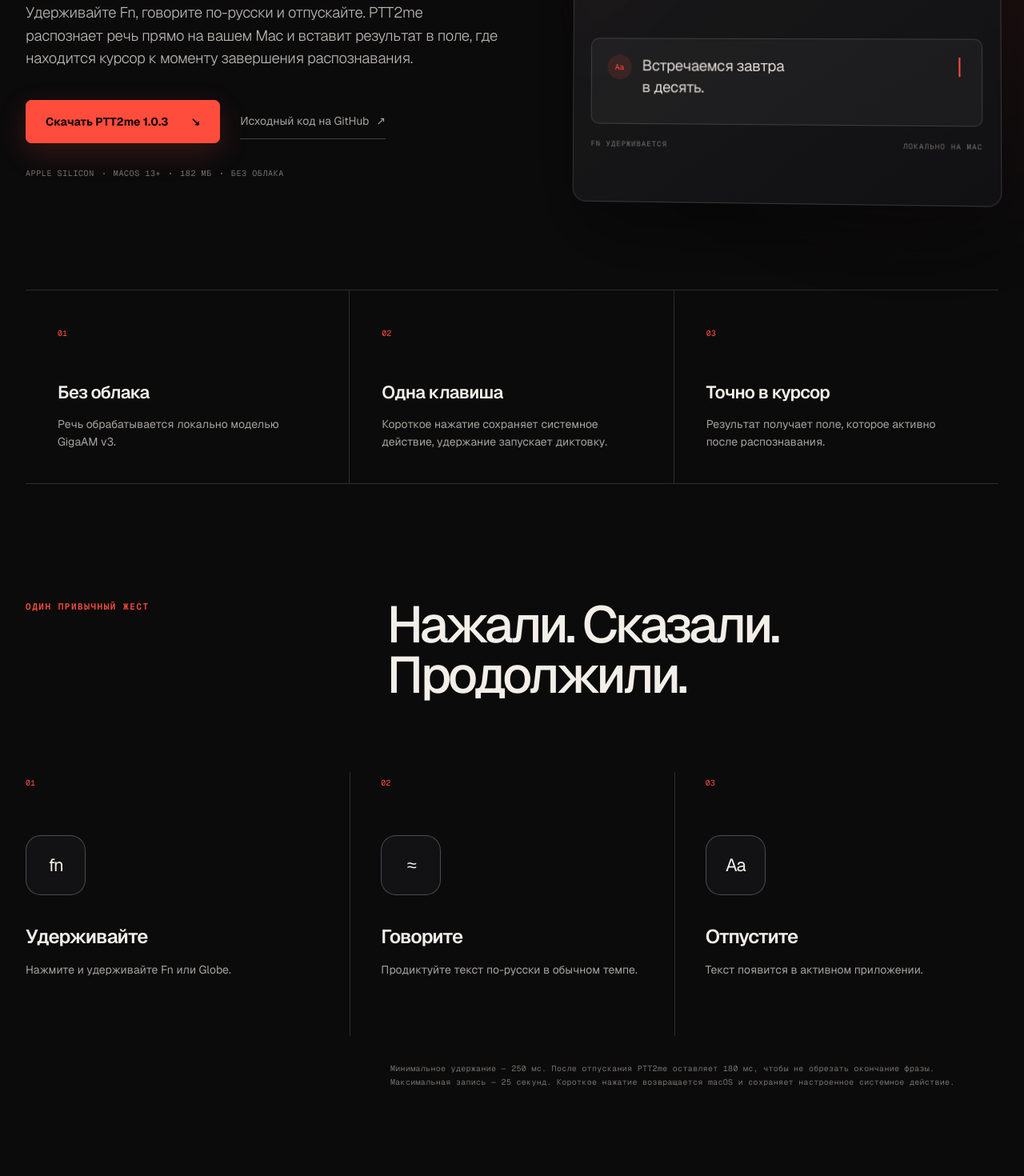
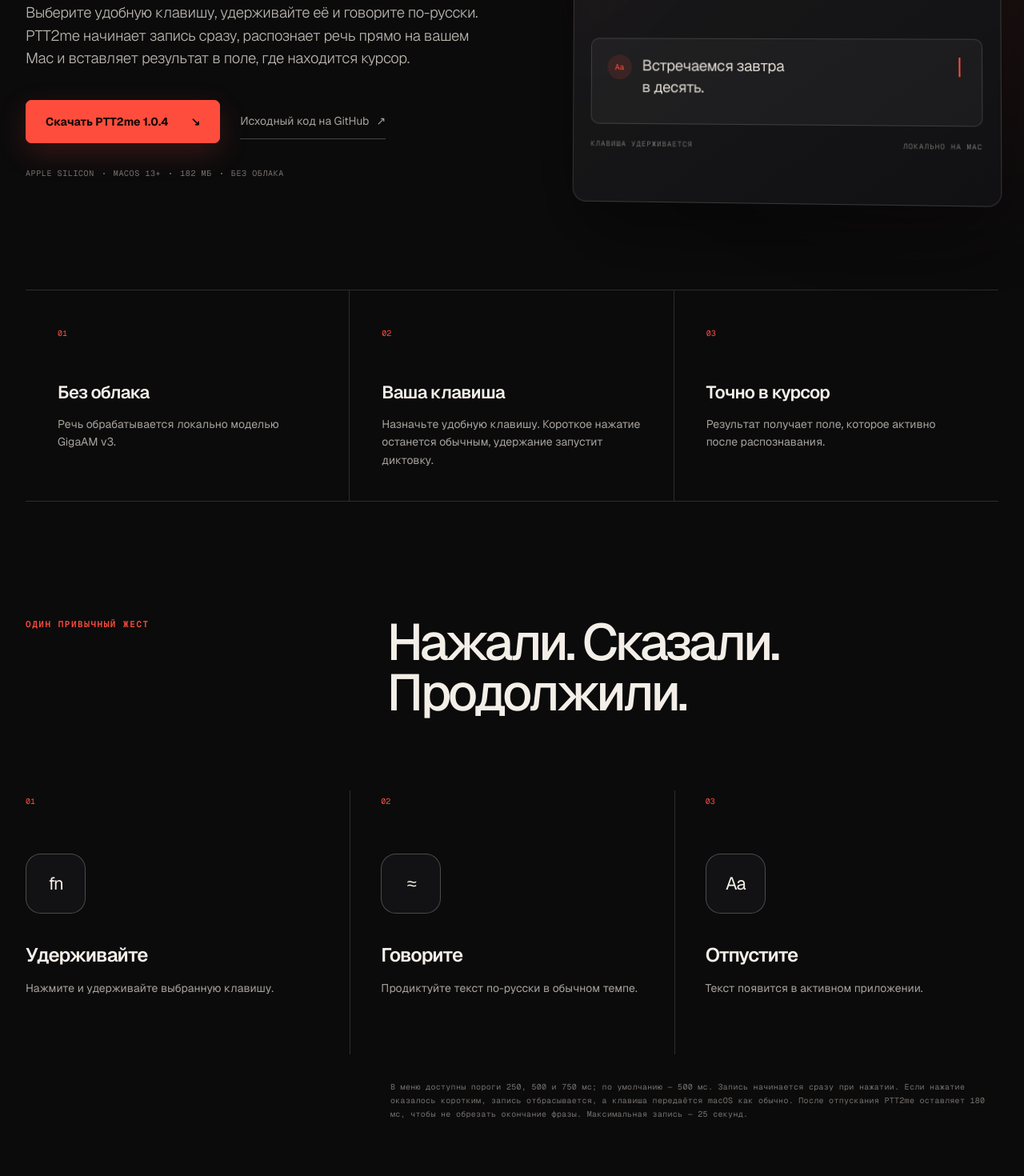
Before and after one commit to Torin2023/PTT2me, a Next.js app in the folder site/: page / in a window 1280 px wide. Shown: the part 440-1910 px from the top of the page at 80% size. Built offline with nearby package versions, Linux system fonts and the light colour scheme.

Commit message:
feat: sync product site with v1.0.4

```diff
--- a/site/app/layout.tsx
+++ b/site/app/layout.tsx
@@ -23,13 +23,13 @@
     metadataBase: new URL(origin),
     title: "PTT2me — локальная диктовка для macOS",
     description:
-      "Удерживайте Fn, говорите по-русски и вставляйте результат в поле, где находится курсор. Полностью локально на Apple Silicon.",
+      "Назначьте удобную клавишу, говорите по-русски и вставляйте результат в поле, где находится курсор. Полностью локально на Apple Silicon.",
     openGraph: {
       type: "website",
       locale: "ru_RU",
       title: "PTT2me — локальная диктовка для macOS",
       description:
-        "Удерживайте Fn, говорите по-русски и вставляйте результат в поле, где находится курсор. Полностью локально на Apple Silicon.",
+        "Назначьте удобную клавишу, говорите по-русски и вставляйте результат в поле, где находится курсор. Полностью локально на Apple Silicon.",
       images: [
         {
           url: "/og.png",
@@ -43,7 +43,7 @@
       card: "summary_large_image",
       title: "PTT2me — локальная диктовка для macOS",
       description:
-        "Удерживайте Fn, говорите по-русски и вставляйте результат в поле, где находится курсор. Полностью локально на Apple Silicon.",
+        "Назначьте удобную клавишу, говорите по-русски и вставляйте результат в поле, где находится курсор. Полностью локально на Apple Silicon.",
       images: ["/og.png"],
     },
     icons: {
--- a/site/app/page.tsx
+++ b/site/app/page.tsx
@@ -1,10 +1,10 @@
 const DOWNLOAD_URL =
-  "https://github.com/Torin2023/PTT2me/releases/download/v1.0.3/PTT2me-1.0.3-macos-arm64.dmg";
+  "https://github.com/Torin2023/PTT2me/releases/download/v1.0.4/PTT2me-1.0.4-macos-arm64.dmg";
 const REPOSITORY_URL = "https://github.com/Torin2023/PTT2me";
-const RELEASE_URL = `${REPOSITORY_URL}/releases/tag/v1.0.3`;
+const RELEASE_URL = `${REPOSITORY_URL}/releases/tag/v1.0.4`;
 
 const steps = [
-  ["01", "Удерживайте", "Нажмите и удерживайте Fn или Globe."],
+  ["01", "Удерживайте", "Нажмите и удерживайте выбранную клавишу."],
   ["02", "Говорите", "Продиктуйте текст по-русски в обычном темпе."],
   ["03", "Отпустите", "Текст появится в активном приложении."],
 ];
@@ -40,7 +40,7 @@
           <p className="eyebrow">
             <span aria-hidden="true" />
             Локальная диктовка для macOS
-            <span className="preview-badge">Preview 1.0.3</span>
+            <span className="preview-badge">Preview 1.0.4</span>
           </p>
           <h1>
             Говорите —
@@ -48,13 +48,13 @@
             текст уже там<span aria-hidden="true">.</span>
           </h1>
           <p className="lede">
-            Удерживайте Fn, говорите по-русски и отпускайте. PTT2me распознает
-            речь прямо на вашем Mac и вставит результат в поле, где находится
-            курсор к моменту завершения распознавания.
+            Выберите удобную клавишу, удерживайте её и говорите по-русски.
+            PTT2me начинает запись сразу, распознает речь прямо на вашем Mac и
+            вставляет результат в поле, где находится курсор.
           </p>
           <div className="hero-actions">
             <a className="button" href={DOWNLOAD_URL}>
-              Скачать PTT2me 1.0.3
+              Скачать PTT2me 1.0.4
               <span aria-hidden="true">↘</span>
             </a>
             <a className="text-link" href={REPOSITORY_URL}>
@@ -69,7 +69,7 @@
 
         <div
           className="dictation-demo"
-          aria-label="Схема: удерживайте Fn, говорите и получите текст"
+          aria-label="Схема: удерживайте выбранную клавишу, говорите и получите текст"
         >
           <div className="demo-topline">
             <span>PTT2me</span>
@@ -101,7 +101,7 @@
             <i aria-hidden="true" />
           </div>
           <div className="demo-caption">
-            <span>Fn удерживается</span>
+            <span>Клавиша удерживается</span>
             <span>Локально на Mac</span>
           </div>
         </div>
@@ -115,10 +115,10 @@
         </article>
         <article>
           <span>02</span>
-          <h2>Одна клавиша</h2>
+          <h2>Ваша клавиша</h2>
           <p>
-            Короткое нажатие сохраняет системное действие, удержание запускает
-            диктовку.
+            Назначьте удобную клавишу. Короткое нажатие останется обычным,
+            удержание запустит диктовку.
           </p>
         </article>
         <article>
@@ -146,10 +146,11 @@
           ))}
         </div>
         <p className="fine-print">
-          Минимальное удержание — 250 мс. После отпускания PTT2me оставляет
-          180 мс, чтобы не обрезать окончание фразы. Максимальная запись —
-          25 секунд. Короткое нажатие возвращается macOS и сохраняет настроенное
-          системное действие.
+          В меню доступны пороги 250, 500 и 750 мс; по умолчанию — 500 мс.
+          Запись начинается сразу при нажатии. Если нажатие оказалось коротким,
+          запись отбрасывается, а клавиша передаётся macOS как обычно. После
+          отпускания PTT2me оставляет 180 мс, чтобы не обрезать окончание фразы.
+          Максимальная запись — 25 секунд.
         </p>
       </section>
 
@@ -198,7 +199,7 @@
             </span>
             <div>
               <b>Мониторинг ввода</b>
-              <p>Чтобы реагировать на Fn или Globe.</p>
+              <p>Чтобы реагировать на назначенную клавишу.</p>
             </div>
           </article>
           <article>
@@ -219,7 +220,7 @@
 
       <section className="section install" id="install">
         <div className="install-copy">
-          <p className="eyebrow">PTT2me Preview 1.0.3</p>
+          <p className="eyebrow">PTT2me Preview 1.0.4</p>
           <h2>Готовы говорить?</h2>
           <p>Для Mac с Apple Silicon и macOS 13 Ventura или новее.</p>
           <a className="button" href={DOWNLOAD_URL}>
@@ -259,11 +260,11 @@
         <p>
           SHA-256{" "}
           <code>
-            513ddace2ca4b8d8bc9f9e5da099cc238ea6476f559d376605b80c76a267e2f4
+            64b54978627ba1f2f1c466222fd2a984b2fcd8623afb66d1714e12da13be83bf
           </code>
         </p>
         <div>
-          <a href={RELEASE_URL}>Preview-релиз 1.0.3</a>
+          <a href={RELEASE_URL}>Preview-релиз 1.0.4</a>
           <a href={REPOSITORY_URL}>GitHub</a>
         </div>
       </footer>
```
Also changed, not shown: 1 other file (tests, documents, lock files or other folders).
